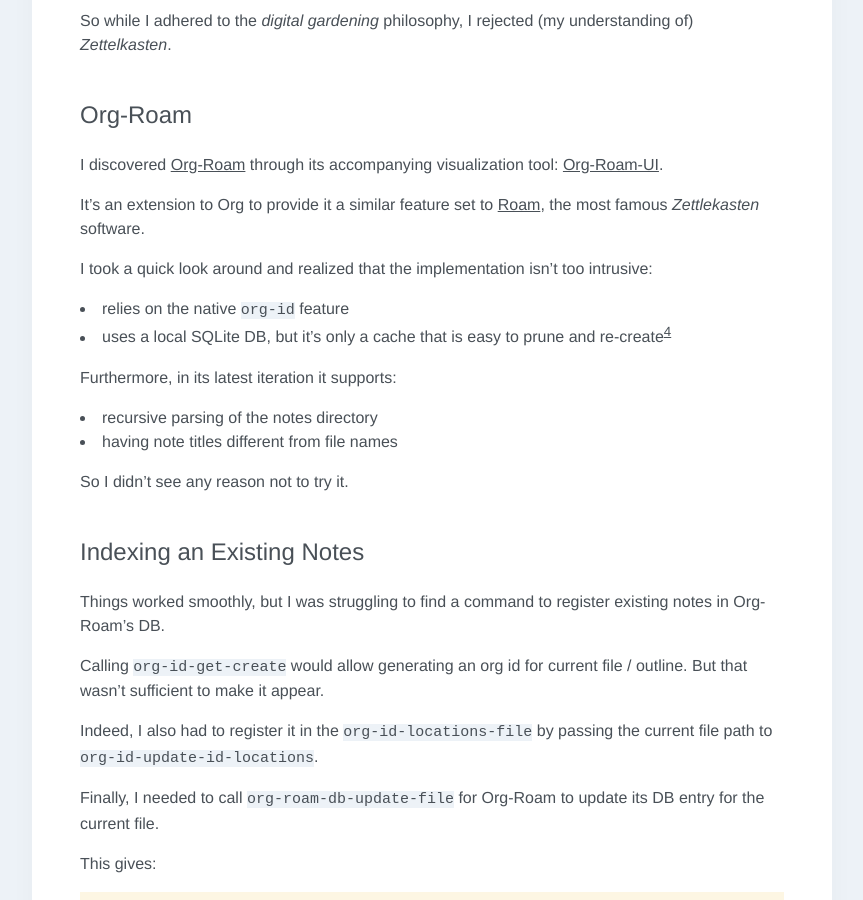
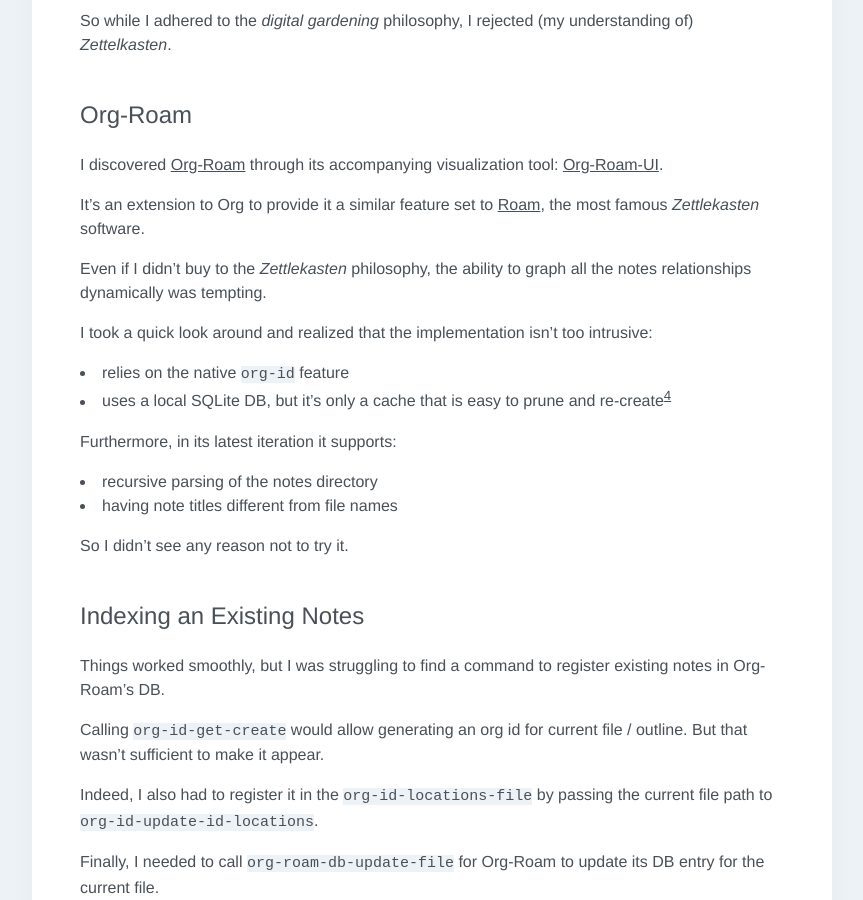
Before and after one commit to p3r7/blog, a Jekyll site: the page built from _posts/2021-09-15-org-roam.md, in a window 1280 px wide and 900 px high, scrolled down 1731 px. Shown: the whole window, without its empty margins (208-1071 px from the left). Built offline with Jekyll 4.4.1, drawn with Linux system fonts in a browser that asks for light colours; some web fonts are replaced.

Commit message:
transition sentence, maj

````diff
--- a/_posts/2021-09-15-org-roam.md
+++ b/_posts/2021-09-15-org-roam.md
@@ -52,6 +52,8 @@
 I discovered [Org-Roam](https://github.com/org-roam/org-roam) through its accompanying visualization tool: [Org-Roam-UI](https://github.com/org-roam/org-roam-ui).
 
 It's an extension to Org to provide it a similar feature set to [Roam](https://roamresearch.com/), the most famous _Zettlekasten_ software.
+
+Even if I didn't buy to the _Zettlekasten_ philosophy, the ability to graph all the notes relationships dynamically was tempting.
 
 I took a quick look around and realized that the implementation isn't too intrusive:
 - relies on the native `org-id` feature
@@ -123,7 +125,7 @@
 ```
 
 
-## conclusion
+## Conclusion
 
 I'm pretty happy with this setup.
 
````
